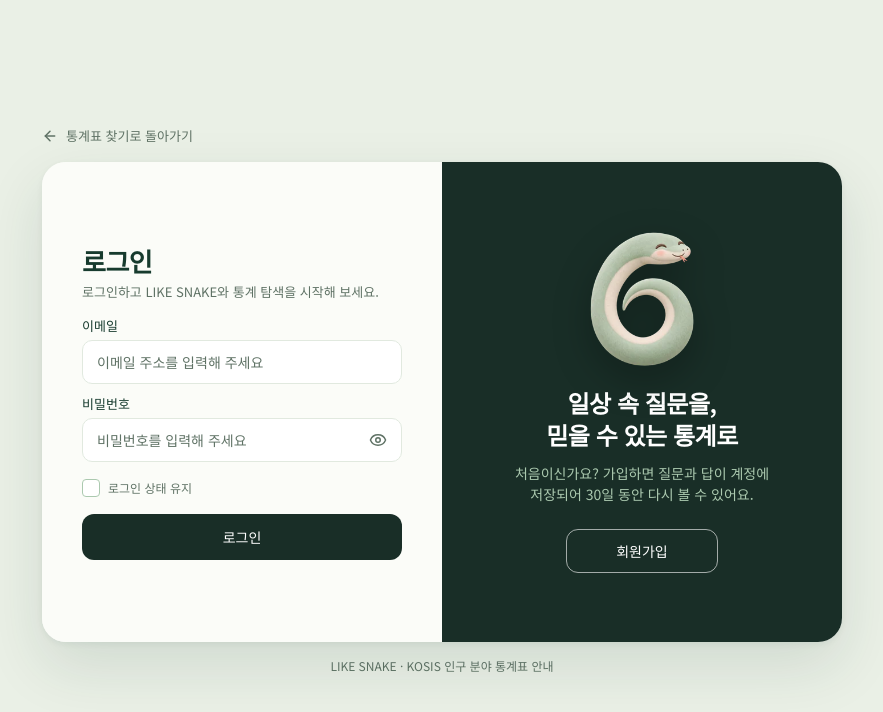
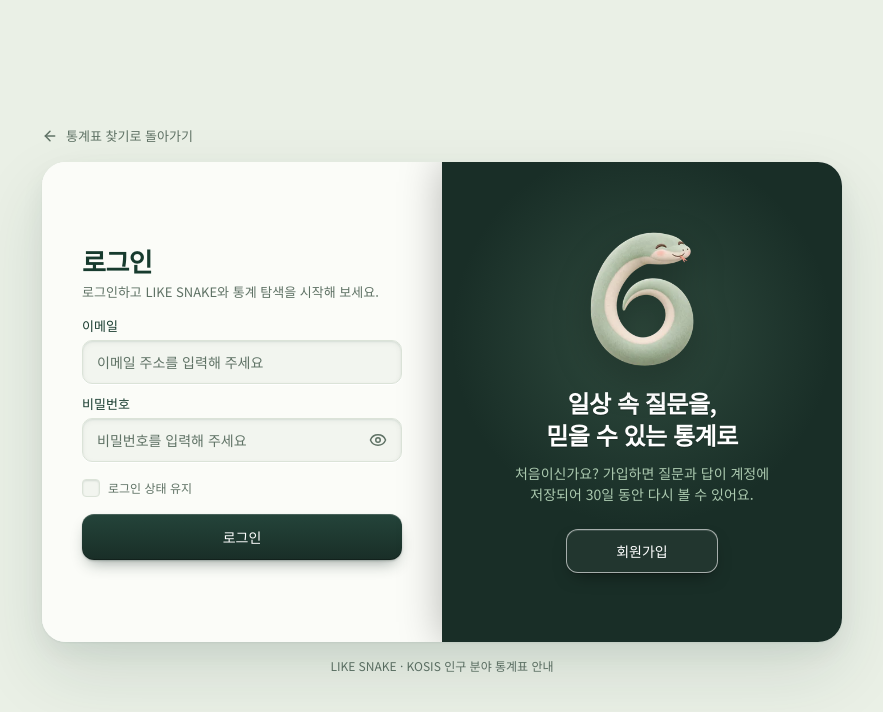
Before and after one commit to kosis-6/kosis-ai-service, a React (Vite) app in the folder frontend/: page /login in a window 1280 px wide. Shown: the top 712 px of the page, without its empty margins (198-1081 px from the left). Built offline with nearby package versions, Linux system fonts and the light colour scheme.

Commit message:
💄 로그인 · 회원가입: 칸은 음각, 버튼 · 칩은 양각, 덮개에 빛과 그림자

```diff
--- a/frontend/src/styles/account.css
+++ b/frontend/src/styles/account.css
@@ -26,7 +26,6 @@ body[data-page="account"] {
   overflow: hidden;
   border-radius: 24px;
   background: var(--workspace);
-  box-shadow: 0 2px 6px rgb(23 59 46 / .06), 0 24px 60px rgb(23 59 46 / .12);
   /* 높이 애니메이션은 카드 하나가 한 번(0.64초)만 다시 배치돼 감수한다. 없으면 회원가입 높이로 툭 커진다 */
   transition: height var(--slide);
 }
@@ -110,7 +109,7 @@ body[data-page="account"] {
   margin-top: 12px;
   border: 1px solid rgb(255 255 255 / .6);
   color: var(--panel);
-  transition: background-color var(--fast) var(--ease), border-color var(--fast) var(--ease);
+  transition: background-color var(--fast) var(--ease), border-color var(--fast) var(--ease), box-shadow var(--fast) var(--ease), transform var(--fast) var(--ease);
 }
 .btn.ghost:hover { border-color: var(--panel); background: rgb(255 255 255 / .08); }
 .btn.ghost:focus-visible { outline: 2px solid var(--accent-mid); outline-offset: 3px; }
@@ -258,6 +257,71 @@ body[data-page="account"] {
 .later { color: var(--muted); font-size: 13px; line-height: 20px; text-decoration: none; }
 .later:hover { color: var(--ink); }
 
+/* 깊이: 빛은 위에서. 채우는 칸 · 빈 체크칸은 파인 것(음각), 누르는 버튼 · 칩은 솟은 것(양각).
+   이 화면에만 둔다 (대화 화면 버튼 · 칸은 그대로) */
+body[data-page="account"] {
+  --carve: #f2f5ef;
+  --carve-edge: #dbe3d8;
+  --carved: inset 0 1px 2px rgb(23 59 46 / .10), inset 0 2px 6px rgb(23 59 46 / .04), 0 1px 0 rgb(255 255 255 / .9);
+  --raised-dark: inset 0 1px 0 rgb(255 255 255 / .16), inset 0 -1px 0 rgb(0 0 0 / .28),
+    0 1px 2px rgb(25 46 39 / .24), 0 8px 16px -6px rgb(25 46 39 / .45);
+  --pressed-dark: inset 0 2px 5px rgb(0 0 0 / .35), 0 1px 0 rgb(255 255 255 / .6);
+}
+.entry { box-shadow: inset 0 1px 0 rgb(255 255 255 / .9), 0 1px 2px rgb(23 59 46 / .06), 0 10px 24px rgb(23 59 46 / .06), 0 30px 70px rgb(23 59 46 / .12); }
+
+/* 칸: 카드보다 살짝 어둡게 파고, 아래 테두리에 빛이 걸린다. 누르면 하얗게 떠오르며 초록 테두리 */
+body[data-page="account"] .field-box {
+  border-color: var(--carve-edge);
+  background: var(--carve);
+  box-shadow: var(--carved);
+  transition: background-color var(--fast) var(--ease), border-color var(--fast) var(--ease), box-shadow var(--fast) var(--ease);
+}
+body[data-page="account"] .field-box:focus-within {
+  border-color: var(--sage);
+  background: var(--panel);
+  box-shadow: inset 0 1px 2px rgb(23 59 46 / .06), 0 0 0 3px rgb(95 137 112 / .2);
+}
+body[data-page="account"] .field.invalid .field-box { border-color: var(--bad); box-shadow: var(--carved); }
+
+/* 파인 칸 안에 솟은 작은 칩 */
+body[data-page="account"] .field-btn {
+  padding: 4px 10px;
+  border-radius: 8px;
+  background: var(--panel);
+  box-shadow: inset 0 1px 0 #fff, 0 1px 2px rgb(23 59 46 / .16), 0 2px 6px -2px rgb(23 59 46 / .14);
+  transition: box-shadow var(--fast) var(--ease), transform var(--fast) var(--ease);
+}
+body[data-page="account"] .field-btn:hover:not(:disabled) { text-decoration: none; box-shadow: inset 0 1px 0 #fff, 0 2px 4px rgb(23 59 46 / .18), 0 4px 10px -2px rgb(23 59 46 / .16); }
+body[data-page="account"] .field-btn:active:not(:disabled) { transform: translateY(1px); box-shadow: inset 0 1px 3px rgb(23 59 46 / .18); }
+body[data-page="account"] .field-btn:disabled { background: none; box-shadow: none; }
+
+/* 버튼: 위 테두리는 밝고 아래는 어둡게 솟는다. 누르면 안으로 들어간다 */
+body[data-page="account"] .btn.primary {
+  background: linear-gradient(180deg, #24443a 0%, var(--accent) 100%);
+  box-shadow: var(--raised-dark);
+  transition: background-color var(--fast) var(--ease), box-shadow var(--fast) var(--ease), transform var(--fast) var(--ease);
+}
+body[data-page="account"] .btn.primary:hover { background: linear-gradient(180deg, #2c5a4a 0%, var(--accent-hover) 100%); }
+body[data-page="account"] .btn.primary:active:not(:disabled) { transform: translateY(1px); box-shadow: var(--pressed-dark); }
+body[data-page="account"] .btn.primary:disabled { background: var(--accent-mid); box-shadow: none; }
+
+/* 체크칸: 비었을 때는 파이고, 고르면 솟는다 */
+body[data-page="account"] .agree input { border-color: var(--carve-edge); background-color: var(--carve); box-shadow: inset 0 1px 2px rgb(23 59 46 / .14); }
+body[data-page="account"] .agree input:checked { border-color: var(--accent); background-color: var(--accent); box-shadow: inset 0 1px 0 rgb(255 255 255 / .18), 0 1px 2px rgb(25 46 39 / .3); }
+
+/* 덮개: 캐릭터 뒤로 빛이 모이고, 밀릴 때 폼 위에 그림자를 드리운다 */
+.cover { box-shadow: 0 0 40px rgb(0 0 0 / .28); }
+.cover-panel { background: radial-gradient(circle at 50% 36%, rgb(95 137 112 / .32) 0%, rgb(95 137 112 / 0) 52%); }
+.cover-title { text-shadow: 0 1px 0 rgb(0 0 0 / .3); }
+.btn.ghost {
+  background: rgb(255 255 255 / .04);
+  box-shadow: inset 0 1px 0 rgb(255 255 255 / .14), 0 1px 0 rgb(0 0 0 / .25), 0 8px 18px -8px rgb(0 0 0 / .55);
+}
+.btn.ghost:active { transform: translateY(1px); box-shadow: inset 0 2px 5px rgb(0 0 0 / .4); }
+
+/* 가입 완료 표시: 솟은 배지 */
+body[data-page="account"] .done-mark { box-shadow: inset 0 1px 0 #fff, 0 1px 2px rgb(23 59 46 / .12), 0 10px 20px -8px rgb(23 59 46 / .25); }
+
 @media (max-width: 860px) {
   body[data-page="account"] { padding: 0; background: var(--workspace); }
   .entry-page { display: block; min-height: 100dvh; padding-top: 0; }
```
